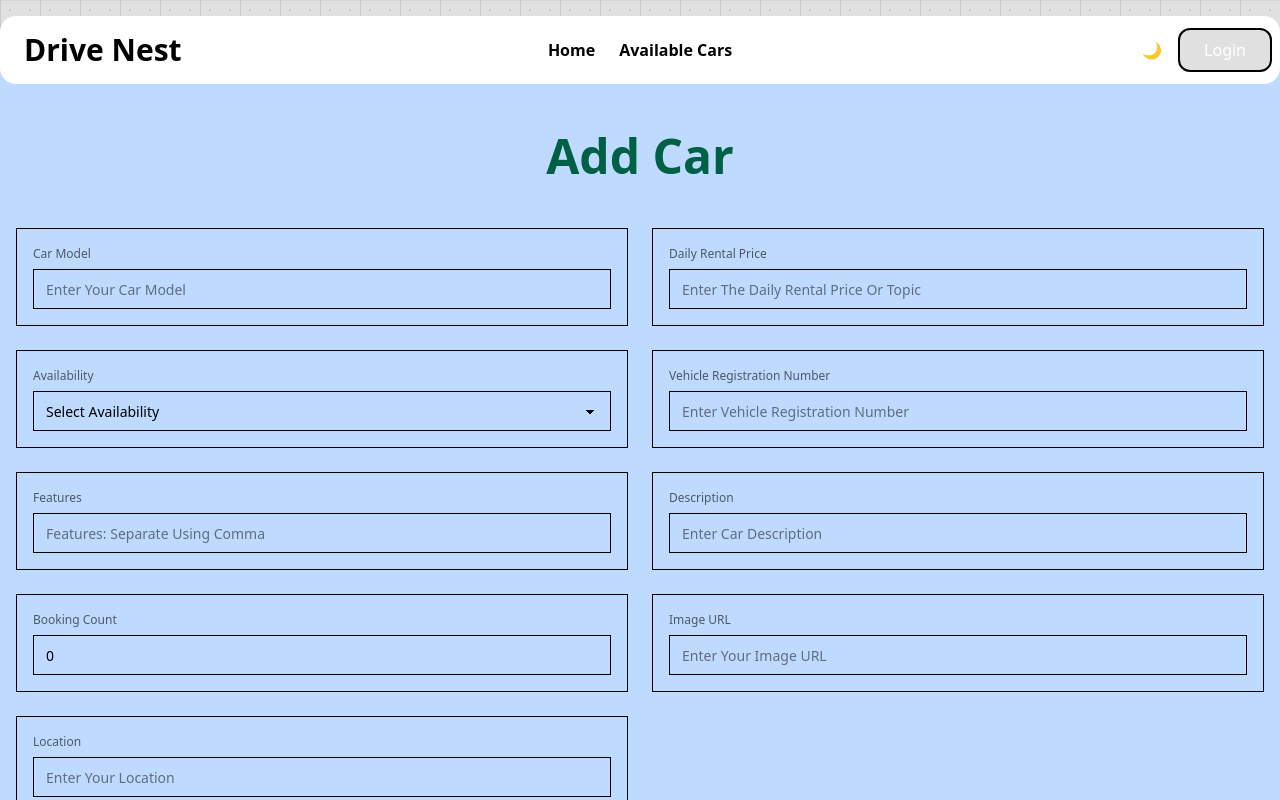
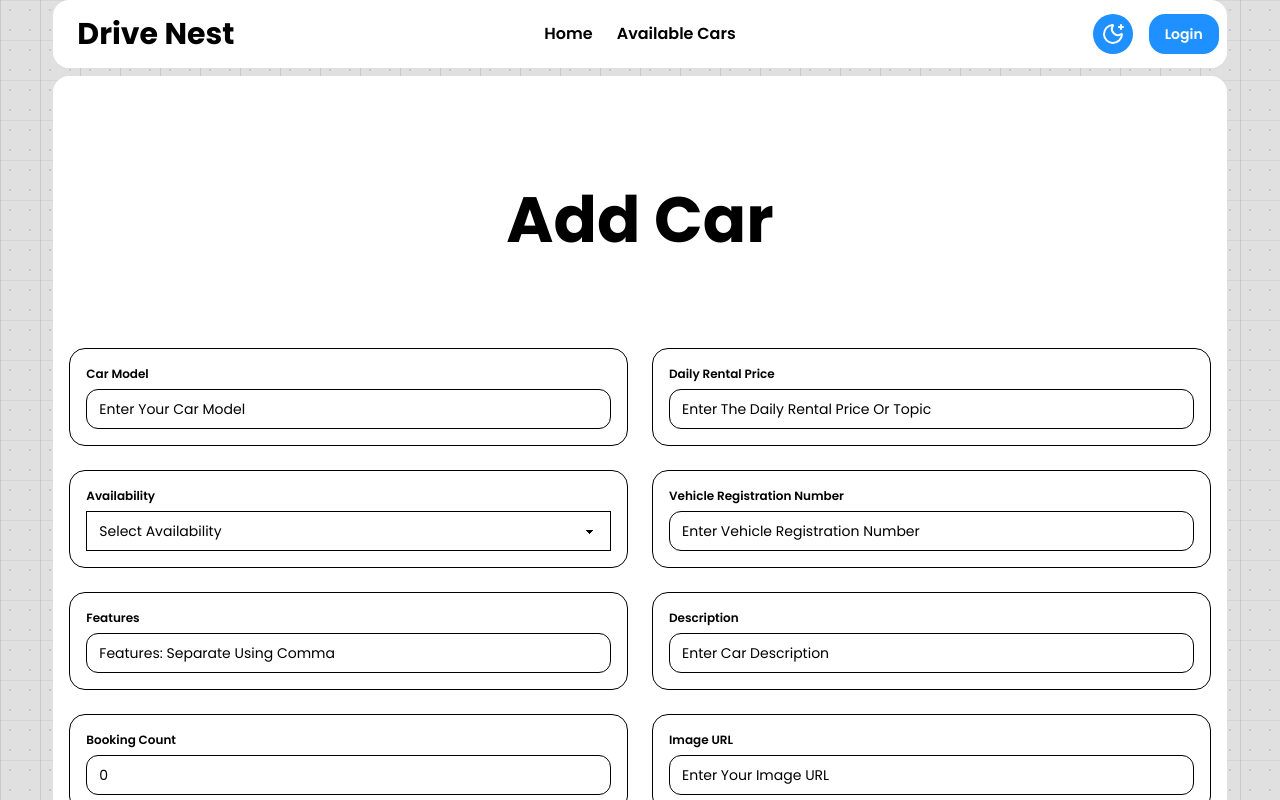
Before and after one commit to Mehedi-Hasan-code/Drive_Nest, a React (Vite) app: page /add-car in a window 1280 px wide. Shown: the top 800 px of the page. Built offline with nearby package versions, Linux system fonts and the light colour scheme; no server answers.

Commit message:
added dark theme to add car page

```diff
--- a/src/components/Home/Hero.jsx
+++ b/src/components/Home/Hero.jsx
@@ -4,11 +4,11 @@ import HeroImage from '../../assets/HeroImage.jpeg';
 const Hero = () => {
   return (
     <div
-      className="flex flex-col justify-center items-center my-10 rounded-2xl"
+      className="flex flex-col justify-center items-center rounded-2xl"
       style={heroStyle}
     >
-      <h1 className="text-7xl text-center">Drive Your Dreams Today</h1>
-      <button className="btn">View Available Cars</button>
+      <h1 className='text-center text-section-heading text-white font-bold px-6'>Drive Your Dreams Today</h1>
+      <button className="btn border-none bg-btn-bg rounded-2xl p-6 text-base my-6">View Available Cars</button>
     </div>
   );
 };
--- a/src/components/Home/RecentListing.jsx
+++ b/src/components/Home/RecentListing.jsx
@@ -9,7 +9,7 @@ const RecentListing = ({ cars }) => {
 
   return (
     <div>
-      <h1>RecentListing</h1>
+      <h1 className='text-center text-section-heading text-anti-base my-10 md:my-20 font-bold'>Recent Listing</h1>
       <div className="grid gap-10 grid-cols-1 md:grid-cols-2 lg:grid-cols-3">
         {sortedCars.map((car) => (
           <CarCard key={car._id} car={car} />
--- a/src/components/Home/SpecialOffers.jsx
+++ b/src/components/Home/SpecialOffers.jsx
@@ -29,10 +29,10 @@ const SpecialOffers = () => {
   ];
 
   return (
-    <section className="py-16 px-4 md:px-8">
-      <h2 className="text-4xl font-semibold text-center text-anti-base mb-12">
+    <section>
+      <h1 className='text-center text-section-heading text-anti-base my-10 md:my-20 font-bold'>
         Special Offers
-      </h2>
+      </h1>
       <div className="max-w-7xl mx-auto grid grid-cols-1 md:grid-cols-2 lg:grid-cols-3 gap-8">
         {offers.map((offer, index) => (
           <motion.div
--- a/src/components/Home/WhyChooseUs.jsx
+++ b/src/components/Home/WhyChooseUs.jsx
@@ -8,6 +8,7 @@ import Lottie from 'lottie-react';
 const WhyChooseUs = () => {
   return (
     <div>
+      <h1 className='text-center text-section-heading text-anti-base my-10 md:my-20 font-bold'>Why Choose Us</h1>
       <div className="grid md:grid-cols-2 lg:grid-cols-4 gap-8">
         {/* reason 1 */}
         <div className="bg-base relative rounded-xl shadow-lg hover:shadow-xl transition-shadow duration-300">
--- a/src/components/common/Footer.jsx
+++ b/src/components/common/Footer.jsx
@@ -2,7 +2,7 @@ import React from 'react';
 
 const Footer = () => {
   return (
-    <footer className="footer justify-center sm:justify-between sm:footer-horizontal bg-amber-50 text-base-content p-10">
+    <footer className="footer justify-center sm:justify-between sm:footer-horizontal text-anti-base bg-base p-10 rounded-2xl mt-10 md:mt-20">
       <aside>
         <img className="w-24" src="/car.png" alt="" />
         <p>
--- a/src/components/common/Navbar.jsx
+++ b/src/components/common/Navbar.jsx
@@ -4,6 +4,7 @@ import { Link, useNavigate } from 'react-router-dom';
 import { ThemeContext } from '../../context/theme/ThemeContext';
 import { AuthContext } from '../../context/auth/AuthContext';
 import { toast } from 'react-toastify';
+import { MoonStar, Sun } from 'lucide-react';
 const Navbar = () => {
   const navigate = useNavigate();
   const { isDark, handleToggleTheme } = useContext(ThemeContext);
@@ -47,7 +48,7 @@ const Navbar = () => {
   }, [isOpen]);
 
   return (
-    <div className="navbar bg-base sticky top-4 max-w-[1600px] z-50 rounded-2xl">
+    <div className="navbar bg-base  sticky top-0 w-11/12 mx-auto  z-50 rounded-2xl mb-2">
       <div className="navbar-start gap-2 sm:gap-4">
         <div className="dropdown relative" ref={dropdownRef}>
           <div role="button" className="lg:hidden">
@@ -87,7 +88,12 @@ const Navbar = () => {
             <NavLinks onSelect={closeDropdown} />
           </ul>
         </div>
-        <Link to='/' className="text-xl sm:text-2xl md:text-3xl text-anti-base font-bold">Drive Nest</Link>
+        <Link
+          to="/"
+          className="text-xl sm:text-2xl md:text-3xl text-anti-base font-bold"
+        >
+          Drive Nest
+        </Link>
       </div>
       <div className="navbar-center hidden lg:flex">
         <ul className="menu menu-horizontal px-1 text-anti-base text-[1rem] font-semibold">
@@ -95,22 +101,30 @@ const Navbar = () => {
         </ul>
       </div>
       <div className="navbar-end gap-2 sm:gap-4">
-        <div onClick={() => handleToggleTheme()}>{isDark ? '☀️' : '🌙'}</div>
+        <div onClick={() => handleToggleTheme()}>
+          {isDark ? (
+            <div className=" bg-btn-bg text-base p-2 rounded-full">
+              <Sun size={24} />
+            </div>
+          ) : (
+            <div className=" bg-btn-bg text-base p-2 rounded-full">
+              <MoonStar size={24} />
+            </div>
+          )}
+        </div>
         {user ? (
           <button
-            className="bg-body-bg rounded-xl px-6 py-2 cursor-pointer border-anti-base border-2 text-anti-base"
+            className="btn bg-btn-bg rounded-2xl text-base border-none"
             onClick={handleSignOut}
           >
-            {' '}
-            LogOut{' '}
+            LogOut
           </button>
         ) : (
           <button
-            className="bg-body-bg rounded-xl px-6 py-2 cursor-pointer  border-anti-base border-2 text-base"
+            className="btn bg-btn-bg rounded-2xl text-base border-none"
             onClick={handleNavigate}
           >
-            {' '}
-            Login{' '}
+            Login
           </button>
         )}
       </div>
--- a/src/index.css
+++ b/src/index.css
@@ -1,19 +1,30 @@
+@import url('https://fonts.googleapis.com/css2?family=Poppins:ital,wght@0,100;0,200;0,300;0,400;0,500;0,600;0,700;0,800;0,900;1,100;1,200;1,300;1,400;1,500;1,600;1,700;1,800;1,900&display=swap');
+
 @import 'tailwindcss';
 @plugin "daisyui" {
   themes: false;
 }
 
+*{
+  font-family: "Poppins", sans-serif;
+}
 @theme {
+
+  /* dark white theme color */
   --color-body-bg: #e0e0e0;
-  --color-card-bg: white;
   --color-base: #fff;
   --color-anti-base: #000;
-  --color-h1: #000;
-  --color-h2: #000;
+  --color-btn-bg: #1e90ff;
+
+  /* responsive text */
+  --text-section-heading: 32px;
+  --text-section-heading: clamp(1.2rem, 5vw + 1rem, 4rem);
+
+
 }
 :root[data-theme='dark'] {
   --color-body-bg: #1a1d23;
-  --color-card-bg: #1a1d23;
   --color-base: #000;
   --color-anti-base: #fff;
+  --color-btn-bg: #CFCFCF
 }
--- a/src/layouts/Root.jsx
+++ b/src/layouts/Root.jsx
@@ -8,7 +8,7 @@ const Root = () => {
     <div className='relative bg-body-bg isolate'>
       <div className="flex flex-col min-h-screen max-w-[1600px] mx-auto">
         <Navbar />
-        <div className="grow flex flex-col">
+        <div className="grow flex flex-col w-11/12 mx-auto">
           <Outlet />
         </div>
         <Footer />
--- a/src/pages/AddCar.jsx
+++ b/src/pages/AddCar.jsx
@@ -1,7 +1,6 @@
 import React from 'react';
 import { AuthContext } from '../context/auth/AuthContext';
 import { privateApi } from '../api/privateApi';
-
 
 const AddCar = () => {
   const handleSubmit = (e) => {
@@ -21,48 +20,55 @@ const AddCar = () => {
     carData.bookingCount = 0;
     carData.bookingStatus = 'Not Booked';
 
-    privateApi.post(`${import.meta.env.VITE_API_BASE_URL}/cars`, carData)
-      .then(data => console.log(data))
+    privateApi
+      .post(`${import.meta.env.VITE_API_BASE_URL}/cars`, carData)
+      .then((data) => console.log(data));
   };
 
   return (
     <div>
-      <div className="bg-blue-200">
+      <div className="bg-base rounded-2xl">
         <form onSubmit={handleSubmit} className="p-2 sm:p-4">
-          <h1 className="text-4xl sm:text-5xl font-bold text-center m-12 text-emerald-800">
+          <h1 className="text-center text-section-heading text-anti-base my-10 md:my-20 font-bold">
             Add Car
           </h1>
           <div className="grid gap-4 sm:gap-6 sm:grid-cols-2">
             {/* Car Model */}
-            <fieldset className="fieldset bg-base-200 border-base-300 rounded-box border p-2 sm:p-4 ">
-              <label className="label">Car Model</label>
+            <fieldset className="fieldset border-anti-base border rounded-2xl p-2 sm:p-4">
+              <label className="label text-anti-base font-semibold">
+                Car Model
+              </label>
               <input
                 type="text"
                 name="carModel"
-                className="input w-full border"
+                className="input w-full border border-anti-base placeholder:text-anti-base text-anti-base rounded-xl"
                 placeholder="Enter Your Car Model"
                 required
               />
             </fieldset>
 
             {/* Daily Rental Price */}
-            <fieldset className="fieldset bg-base-200 border-base-300 rounded-box border p-2 sm:p-4">
-              <label className="label">Daily Rental Price</label>
+            <fieldset className="fieldset border-anti-base border rounded-2xl p-2 sm:p-4">
+              <label className="label text-anti-base font-semibold">
+                Daily Rental Price
+              </label>
               <input
                 type="text"
                 name="dailyRentalPrice"
-                className="input w-full border"
+                className="input w-full border border-anti-base placeholder:text-anti-base text-anti-base rounded-xl"
                 placeholder="Enter The Daily Rental Price Or Topic"
                 required
               />
             </fieldset>
 
             {/* Availability */}
-            <fieldset className="fieldset bg-base-200 border-base-300 rounded-box border p-2 sm:p-4">
-              <label className="label">Availability</label>
+            <fieldset className="fieldset border-anti-base border rounded-2xl p-2 sm:p-4">
+              <label className="label text-anti-base font-semibold">
+                Availability
+              </label>
               <select
                 name="availability"
-                className="select w-full border"
+                className="select bg-base w-full border border-anti-base text-anti-base"
                 required
               >
                 <option value="">Select Availability</option>
@@ -72,48 +78,56 @@ const AddCar = () => {
             </fieldset>
 
             {/* Vehicle Registration Number */}
-            <fieldset className="fieldset bg-base-200 border-base-300 rounded-box border p-2 sm:p-4">
-              <label className="label">Vehicle Registration Number</label>
+            <fieldset className="fieldset border-anti-base border rounded-2xl p-2 sm:p-4">
+              <label className="label text-anti-base font-semibold">
+                Vehicle Registration Number
+              </label>
               <input
                 type="text"
                 name="vehicleRegistrationNumber"
-                className="input w-full border"
+                className="input w-full border border-anti-base placeholder:text-anti-base text-anti-base rounded-xl"
                 placeholder="Enter Vehicle Registration Number"
                 required
               />
             </fieldset>
 
             {/* Features */}
-            <fieldset className="fieldset bg-base-200 border-base-300 rounded-box border p-2 sm:p-4">
-              <label className="label">Features</label>
+            <fieldset className="fieldset border-anti-base border rounded-2xl p-2 sm:p-4">
+              <label className="label text-anti-base font-semibold">
+                Features
+              </label>
               <input
                 type="text"
                 name="features"
-                className="input w-full border"
+                className="input w-full border border-anti-base placeholder:text-anti-base text-anti-base rounded-xl"
                 placeholder="Features: Separate Using Comma"
                 required
               />
             </fieldset>
 
             {/* Description */}
-            <fieldset className="fieldset bg-base-200 border-base-300 rounded-box border p-2 sm:p-4">
-              <label className="label">Description</label>
+            <fieldset className="fieldset border-anti-base border rounded-2xl p-2 sm:p-4">
+              <label className="label text-anti-base font-semibold">
+                Description
+              </label>
               <input
                 type="text"
                 name="description"
-                className="input w-full border"
+                className="input w-full border border-anti-base placeholder:text-anti-base text-anti-base rounded-xl"
                 placeholder="Enter Car Description"
                 required
               />
             </fieldset>
 
             {/* Booking Count */}
-            <fieldset className="fieldset bg-base-200 border-base-300 rounded-box border p-2 sm:p-4">
-              <label className="label">Booking Count</label>
+            <fieldset className="fieldset border-anti-base border rounded-2xl p-2 sm:p-4">
+              <label className="label text-anti-base font-semibold">
+                Booking Count
+              </label>
               <input
                 type="text"
                 name="bookingCount"
-                className="input w-full border"
+                className="input w-full border border-anti-base placeholder:text-anti-base text-anti-base rounded-xl"
                 defaultValue="0"
                 readOnly
                 required
@@ -121,31 +135,35 @@ const AddCar = () => {
             </fieldset>
 
             {/* image url */}
-            <fieldset className="fieldset bg-base-200 border-base-300 rounded-box border p-2 sm:p-4">
-              <label className="label">Image URL</label>
+            <fieldset className="fieldset border-anti-base border rounded-2xl p-2 sm:p-4">
+              <label className="label text-anti-base font-semibold">
+                Image URL
+              </label>
               <input
                 type="text"
                 name="imageUrl"
-                className="input w-full border"
+                className="input w-full border border-anti-base placeholder:text-anti-base text-anti-base rounded-xl"
                 placeholder="Enter Your Image URL"
                 required
               />
             </fieldset>
 
             {/* Location */}
-            <fieldset className="fieldset bg-base-200 border-base-300 rounded-box border p-2 sm:p-4">
-              <label className="label">Location</label>
+            <fieldset className="fieldset border-anti-base border rounded-2xl p-2 sm:p-4">
+              <label className="label text-anti-base font-semibold">
+                Location
+              </label>
               <input
                 type="text"
                 name="location"
-                className="input w-full border"
+                className="input w-full border border-anti-base placeholder:text-anti-base text-anti-base rounded-xl"
                 placeholder="Enter Your Location"
                 required
               />
             </fieldset>
 
             <button
-              className="btn sm:col-span-2 bg-green-600 text-white tracking-widest font-bold"
+              className="btn sm:col-span-2 bg-btn-bg border-none rounded-2xl text-base tracking-widest font-bold"
               type="submit"
             >
               {false ? <Loader /> : 'Submit'}
--- a/src/pages/AvailableCars.jsx
+++ b/src/pages/AvailableCars.jsx
@@ -9,8 +9,8 @@ const AvailableCars = () => {
   const [view, setView] = useState('grid');
   const [searchQuery, setSearchQuery] = useState('')
   return (
-    <div className="text-mint-500">
-      <h1>Available Cars</h1>
+    <div>
+      <h1 className='text-center text-section-heading text-anti-base my-10 md:my-20 font-bold'>Available Cars</h1>
       <div className="flex justify-between items-center mb-6">
       <div className="flex-1 max-w-md">
           <input
```
Also changed, not shown: src/components/common/CarCard.jsx (+7 -7 lines), src/pages/CarDetails.jsx (+35 -60 lines).
